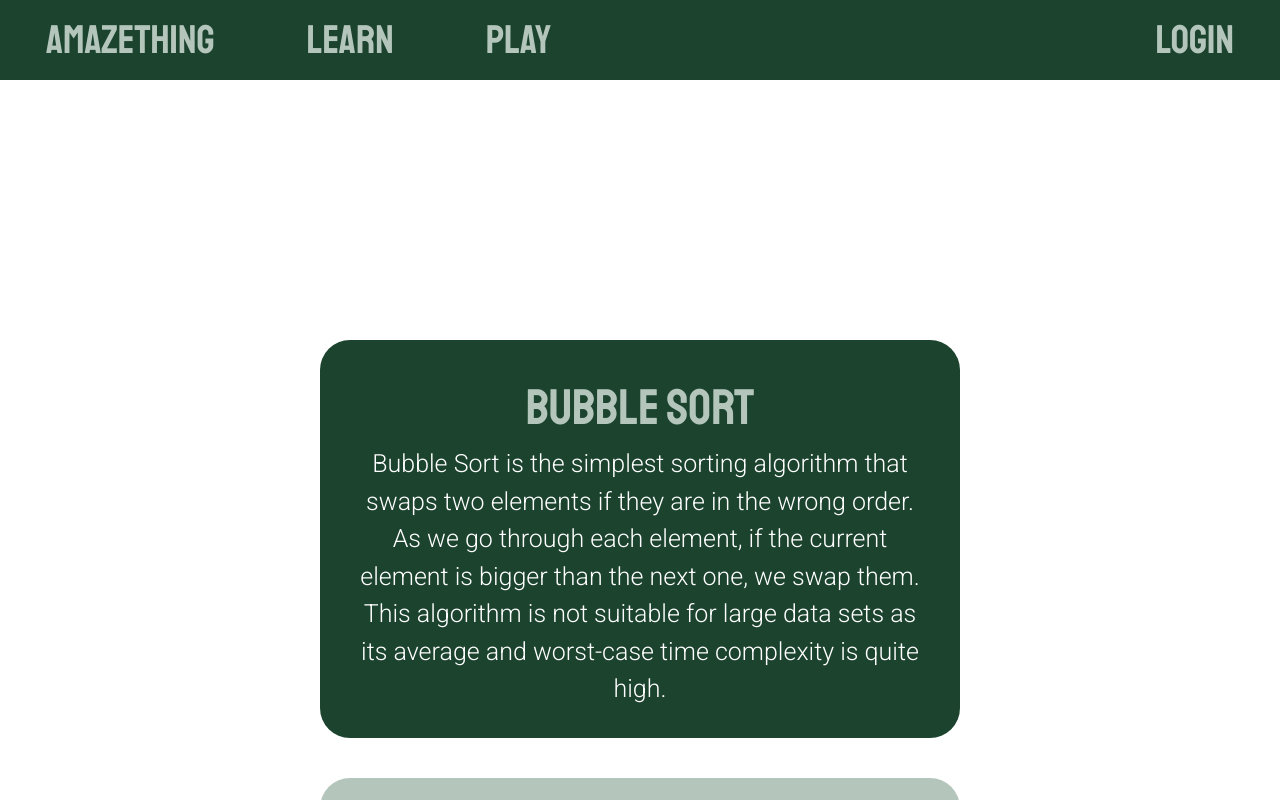
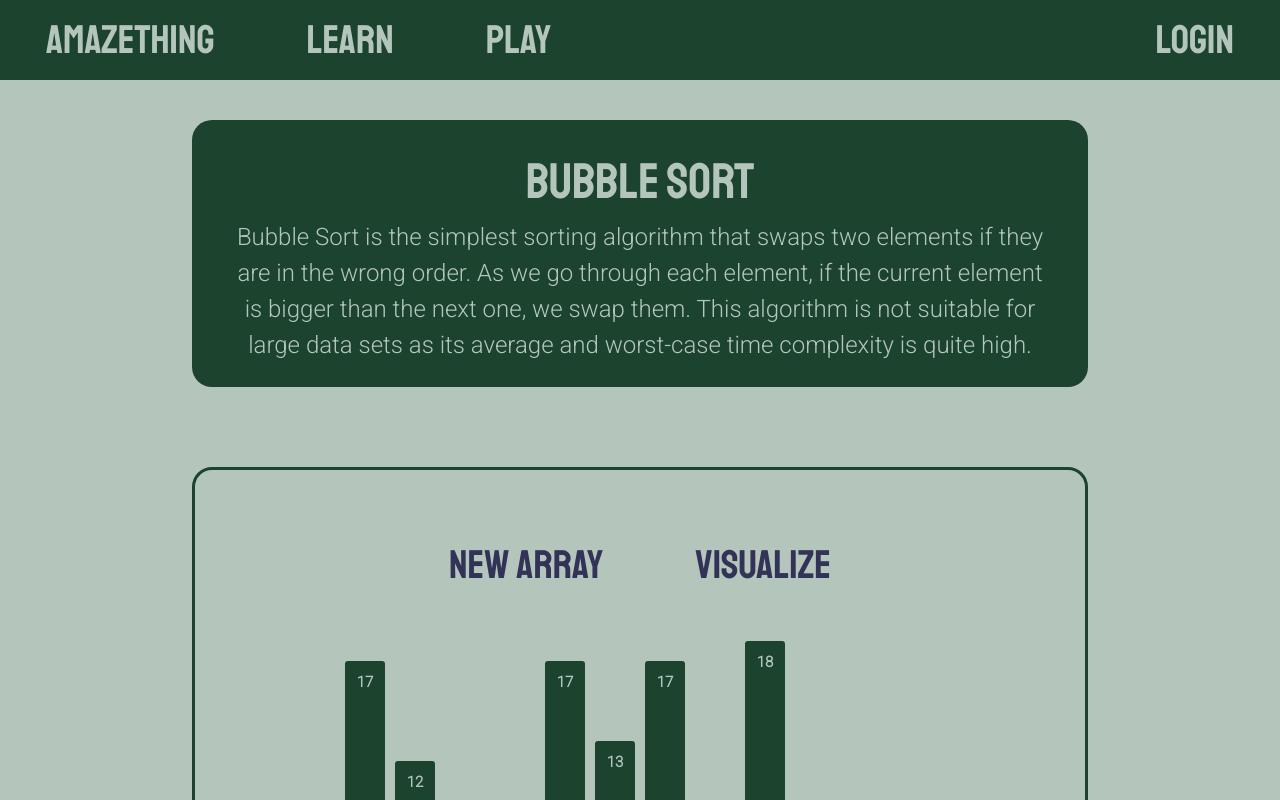
Before and after one commit to vadim-nest/aMAZEthing, a React (Vite) app in the folder Client/: page /learning/bubbleLesson in a window 1280 px wide. Built offline with nearby package versions, Linux system fonts and the light colour scheme.

Commit message:
style: change style in learning and sorts

```diff
--- a/Client/src/components/learning/learning.tsx
+++ b/Client/src/components/learning/learning.tsx
@@ -1,12 +1,10 @@
 import '../../css/learning.css';
-import { useNavigate } from 'react-router-dom';
 import { Outlet } from 'react-router-dom';
 import { Squirrel } from '../svg/animalsSVG';
 import CurveSort from './curveSortSVG';
 import CurvePath from './curvePathSVG';
 
 export default function LearningPage() {
-  const navigate = useNavigate();
 
   return (
     <>
--- a/Client/src/components/sortingLessons/bubble-lesson.tsx
+++ b/Client/src/components/sortingLessons/bubbleLesson.tsx
@@ -5,32 +5,29 @@ import Visualization from './visualization';
 import { bubbleSortVisual } from '../../utils/sorting-helper-visual';
 
 export default function BubbleLesson() {
-  const [array, setArray] = useState([3,5,7]);
+  const [array, setArray] = useState([3, 5, 7]);
   const [clicked, setClicked] = useState(false);
-  const [animations, setAnimations] = useState([[1]])
+  const [animations, setAnimations] = useState([[1]]);
   let paragraphs = {
     sortName: 'Bubble sort',
     firstP:
       'Bubble Sort is the simplest sorting algorithm that swaps two elements if they are in the wrong order. As we go through each element, if the current element is bigger than the next one, we swap them. This algorithm is not suitable for large data sets as its average and worst-case time complexity is quite high.',
   };
 
+  useEffect(() => {
+    setArray((array) => (array = generateArray(12)));
+  }, []);
 
   useEffect(() => {
-    setArray(array => array = generateArray(12))
-  }, [])
+    console.log(array);
+    const copyArr = array.slice();
+    setAnimations(bubbleSortAlgo(copyArr, false));
+  }, [array]);
 
-  useEffect(() => {
-    console.log(array)
-    const copyArr = array.slice()
-    setAnimations(bubbleSortAlgo(copyArr, false))
-  }, [array])
-
-  function initArr(ARR_BARS:number) {
-    setClicked(false)
-    setArray(array => array = generateArray(ARR_BARS));
+  function initArr(ARR_BARS: number) {
+    setClicked(false);
+    setArray((array) => (array = generateArray(ARR_BARS)));
   }
-
-
 
   return (
     <div className="whole-page-wrapper">
@@ -41,16 +38,31 @@ export default function BubbleLesson() {
 
       <div className="lesson-wrapper-2">
         <div>
-        <button className='button clickSort' onClick={() => initArr(12)}> new array </button>
-          {!clicked &&
-            <button className="button clickSort" onClick={() =>{
-              setClicked(true)}}>
+          <button className="button clickSort" onClick={() => initArr(12)}>
+            new array
+          </button>
+          {!clicked && (
+            <button
+              className="button clickSort"
+              onClick={() => {
+                setClicked(true);
+              }}
+            >
               visualize
             </button>
-          }
+          )}
         </div>
-        <Visualization width={40} delay={10} margin={5} paddingTop={10}  array={array} key={array} animations ={animations} clicked={clicked} sortingAlgo={bubbleSortVisual}/>
-
+        <Visualization
+          width={40}
+          delay={10}
+          margin={5}
+          paddingTop={10}
+          array={array}
+          key={array}
+          animations={animations}
+          clicked={clicked}
+          sortingAlgo={bubbleSortVisual}
+        />
       </div>
     </div>
   );
--- a/Client/src/components/sortingLessons/visualization.tsx
+++ b/Client/src/components/sortingLessons/visualization.tsx
@@ -9,7 +9,7 @@ export default function Visualization(props: any) {
     if (!delay) delay = 100;
     if(!margin) margin = 5
     if (!height) height = 20;
-    if(!fontColor) fontColor = 'white'
+    if(!fontColor) fontColor = 'var(--white-green)';
     if(!fontSize) fontSize = 15
     if (!tower) tower = '';
 
--- a/Client/src/css/learning.css
+++ b/Client/src/css/learning.css
@@ -28,7 +28,7 @@
 .explanation-title {
   font-size: 50px;
   margin: 5vh 0;
-  color: var(--main-green);
+  color: var(--purple);
 }
 
 .explanation-text {
--- a/Client/src/css/sorting.css
+++ b/Client/src/css/sorting.css
@@ -2,23 +2,22 @@
   box-sizing: border-box;
 }
 .whole-page-wrapper {
-  padding-top: 30vh;
-  background-color: var(--white);
+  background-color: var(--white-green);
   height: 90vh;
   display: flex;
   flex-direction: column;
   align-items: center;
-  justify-content: space-evenly;
+  justify-content: space-between;
   overflow: scroll;
 }
 
 .lesson-wrapper, .lesson-wrapper-2 {
   background-color: var(--main-green);
-  border-radius: 30px;
-  width: 50vw;
-  padding: 30px;
+  border-radius: 20px;
+  width: 70vw;
+  padding: 3vh 3vw;
+  margin: 5vh;
   color: var(--white);
-  margin: 20px 0px;
   display: flex;
   align-items: center;
   flex-direction: column;
@@ -29,22 +28,24 @@
 }
 
 .lesson-wrapper p {
-  font-size: 25px;
+  font-size: 24px;
   text-align: center;
+  color: var(--white-green);
 }
 
 .lesson-wrapper-2 {
-  background-color: var(--white-green);
-  /* min-height: 600px; */
+  background-color: transparent;
+  border: 3px solid var(--main-green);
 }
 
 .array {
+  flex: 1;
   display: flex;
   align-items: flex-end;
 }
 
 .clickSort{
- color: var(--main-green);
+ color: var(--purple);
 }
 
 .clickSort-clicked {
--- a/Client/src/main.tsx
+++ b/Client/src/main.tsx
@@ -8,11 +8,11 @@ import Learning from './components/learning/learning';
 import Login from './components/login';
 import Profile from './components/profile';
 import About from './components/about';
-import BubbleLesson from './components/sortingLessons/bubble-lesson';
+import BubbleLesson from './components/sortingLessons/bubbleLesson';
 import { Provider } from 'react-redux';
-import InsertionLesson from './components/sortingLessons/insertion-lesson';
+import InsertionLesson from './components/sortingLessons/insertionLesson';
 import { store } from './features/store';
-import SelectionLesson from './components/sortingLessons/selection-lesson';
+import SelectionLesson from './components/sortingLessons/selectionLesson';
 import MergeLesson from './components/sortingLessons/mergeSort';
 import HeapLesson from './components/sortingLessons/heapSort';
 import QuickLesson from './components/sortingLessons/quickSort';
```
Also changed, not shown: Client/src/components/sortingLessons/insertionLesson.tsx (renamed from Client/src/components/sortingLessons/insertion-lesson.tsx), Client/src/components/sortingLessons/selectionLesson.tsx (renamed from Client/src/components/sortingLessons/selection-lesson.tsx).
